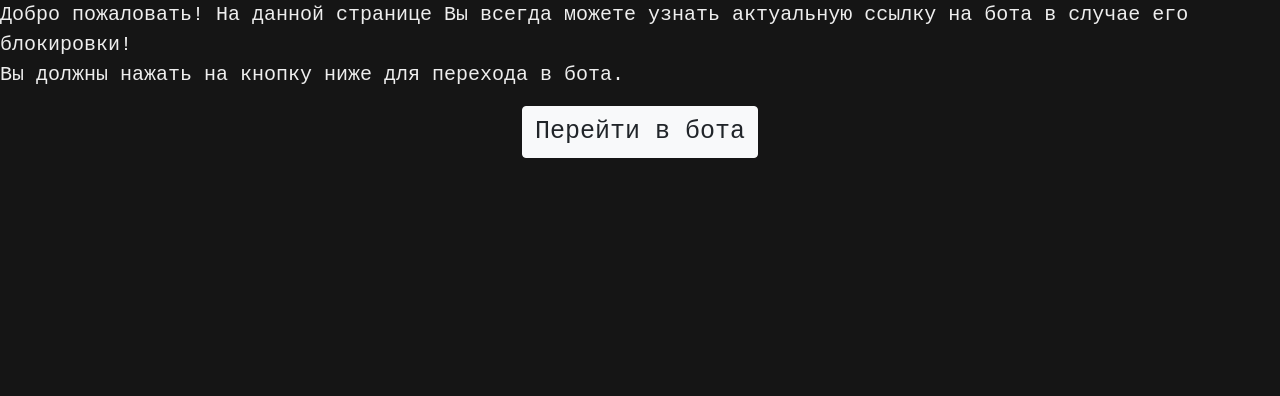
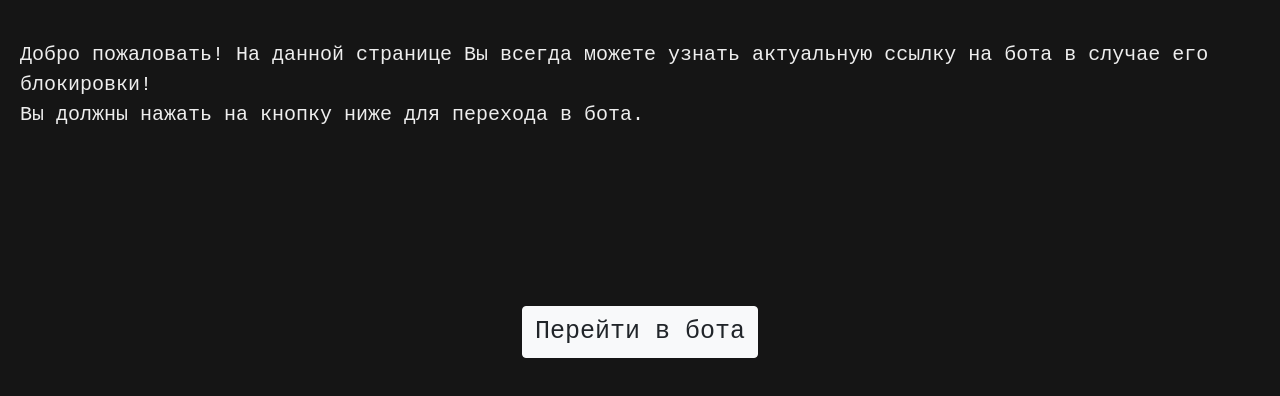
Before and after one commit to dimaprm/dimaprm.github.io, a plain HTML site: page bot-list.html in a window 1280 px wide. Drawn offline with nearby package versions, Linux system fonts and the light colour scheme.

Commit message:
Initial commit

```diff
--- a/bot-list.html
+++ b/bot-list.html
@@ -12,12 +12,17 @@
 		}
 		div {
 			font-size: 20px;
+			margin-top: 2em;
+			margin-left: 1em;
 		}
 		p {
 			font-size: 20px;
 		}
 		span {
 			font-size: 25px;
+		}
+		a {
+			margin-top: 10em;
 		}
     </style>
   </head>
```
